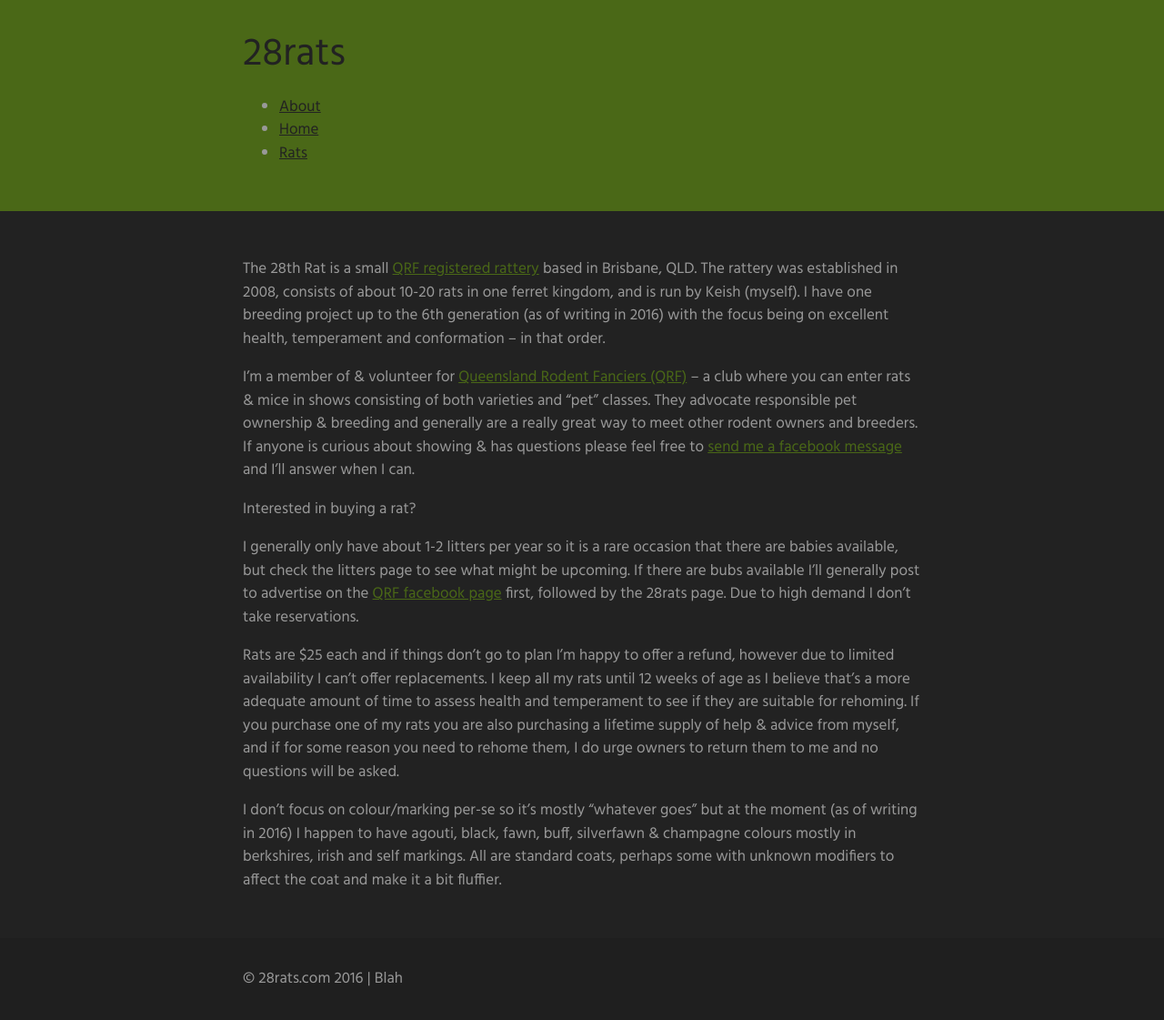
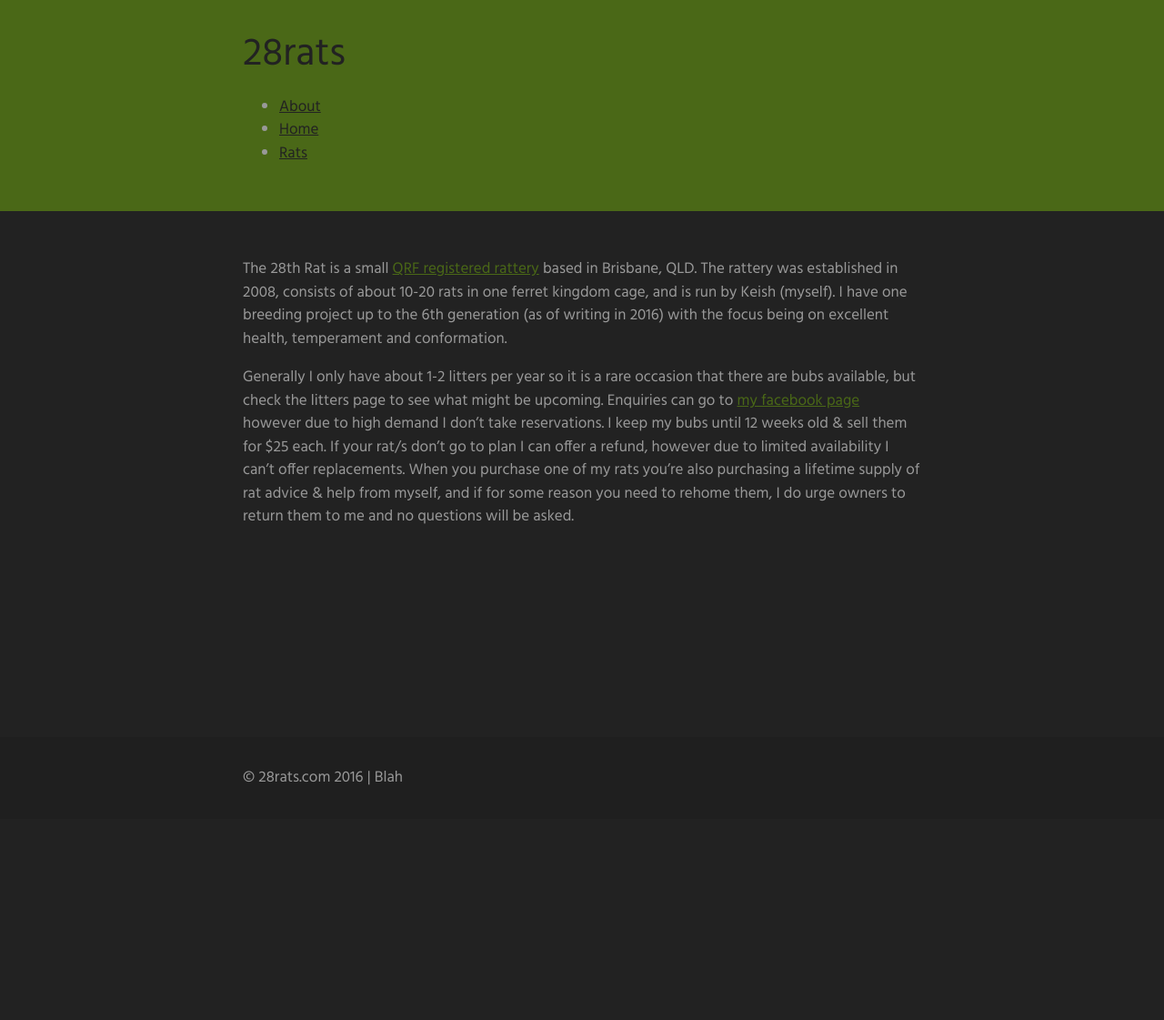
Before and after one commit to 28keish/28rats, a Jekyll site: the page built from about.md, in a window 1280 px wide. Shown: the whole page at 91% size. Built offline with Jekyll 4.4.1, drawn with Linux system fonts in a browser that asks for light colours; after the commit the page ends 900 px from its top, so only the background shows below that.

Commit message:
Updated About

```diff
--- a/about.md
+++ b/about.md
@@ -4,14 +4,6 @@ nav: true
 layout: default
 ---
 
-The 28th Rat is a small [QRF registered rattery](http://qrf.org.au) based in Brisbane, QLD. The rattery was established in 2008, consists of about 10-20 rats in one ferret kingdom, and is run by Keish (myself). I have one breeding project up to the 6th generation (as of writing in 2016) with the focus being on excellent health, temperament and conformation -- in that order.
+The 28th Rat is a small [QRF registered rattery](http://qrf.org.au) based in Brisbane, QLD. The rattery was established in 2008, consists of about 10-20 rats in one ferret kingdom cage, and is run by Keish (myself). I have one breeding project up to the 6th generation (as of writing in 2016) with the focus being on excellent health, temperament and conformation.
 
-I'm a member of & volunteer for [Queensland Rodent Fanciers (QRF)](http://qrf.org.au/) -- a club where you can enter rats & mice in shows consisting of both varieties and "pet" classes. They advocate responsible pet ownership & breeding and generally are a really great way to meet other rodent owners and breeders. If anyone is curious about showing & has questions please feel free to [send me a facebook message](http://www.facebook.com/28rats) and I'll answer when I can.
-
-Interested in buying a rat?
-
-I generally only have about 1-2 litters per year so it is a rare occasion that there are babies available, but check the litters page to see what might be upcoming. If there are bubs available I'll generally post to advertise on the [QRF facebook page](http://qrf.org.au) first, followed by the 28rats page. Due to high demand I don't take reservations.
-
-Rats are $25 each and if things don't go to plan I'm happy to offer a refund, however due to limited availability I can't offer replacements. I keep all my rats until 12 weeks of age as I believe that's a more adequate amount of time to assess health and temperament to see if they are suitable for rehoming. If you purchase one of my rats you are also purchasing a lifetime supply of help & advice from myself, and if for some reason you need to rehome them, I do urge owners to return them to me and no questions will be asked.
-
-I don't focus on colour/marking per-se so it's mostly "whatever goes" but at the moment (as of writing in 2016) I happen to have agouti, black, fawn, buff, silverfawn & champagne colours mostly in berkshires, irish and self markings. All are standard coats, perhaps some with unknown modifiers to affect the coat and make it a bit fluffier.
+Generally I only have about 1-2 litters per year so it is a rare occasion that there are bubs available, but check the litters page to see what might be upcoming. Enquiries can go to [my facebook page](http://www.facebook.com/28rats) however due to high demand I don't take reservations. I keep my bubs until 12 weeks old & sell them for $25 each. If your rat/s don't go to plan I can offer a refund, however due to limited availability I can't offer replacements. When you purchase one of my rats you're also purchasing a lifetime supply of rat advice & help from myself, and if for some reason you need to rehome them, I do urge owners to return them to me and no questions will be asked.
```
